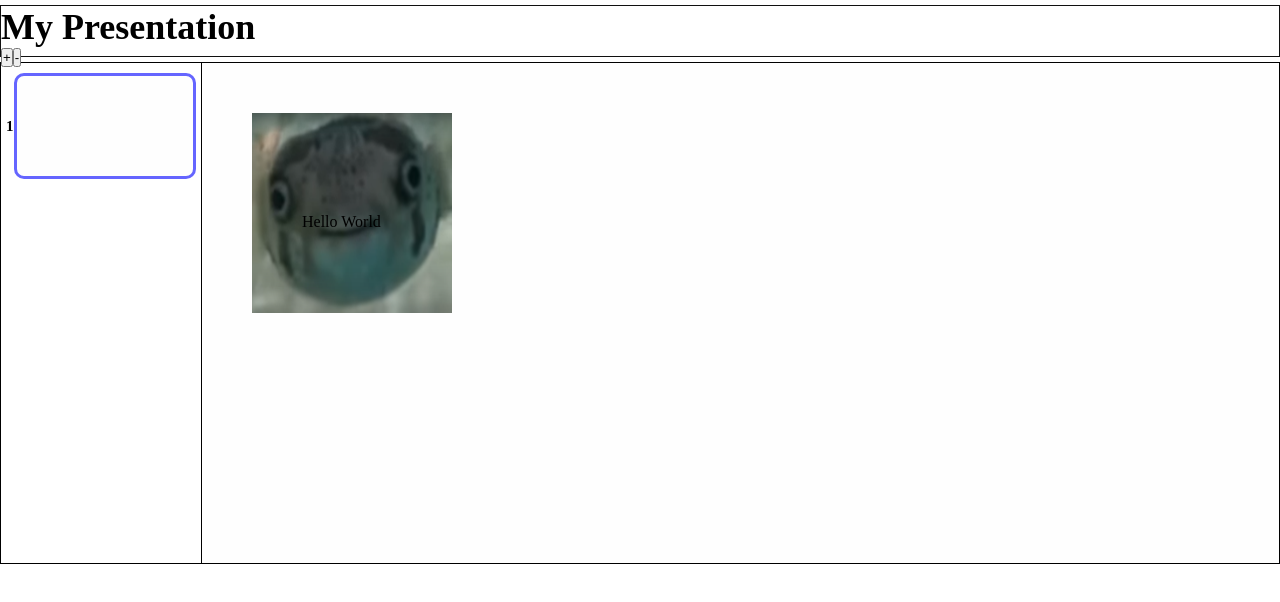
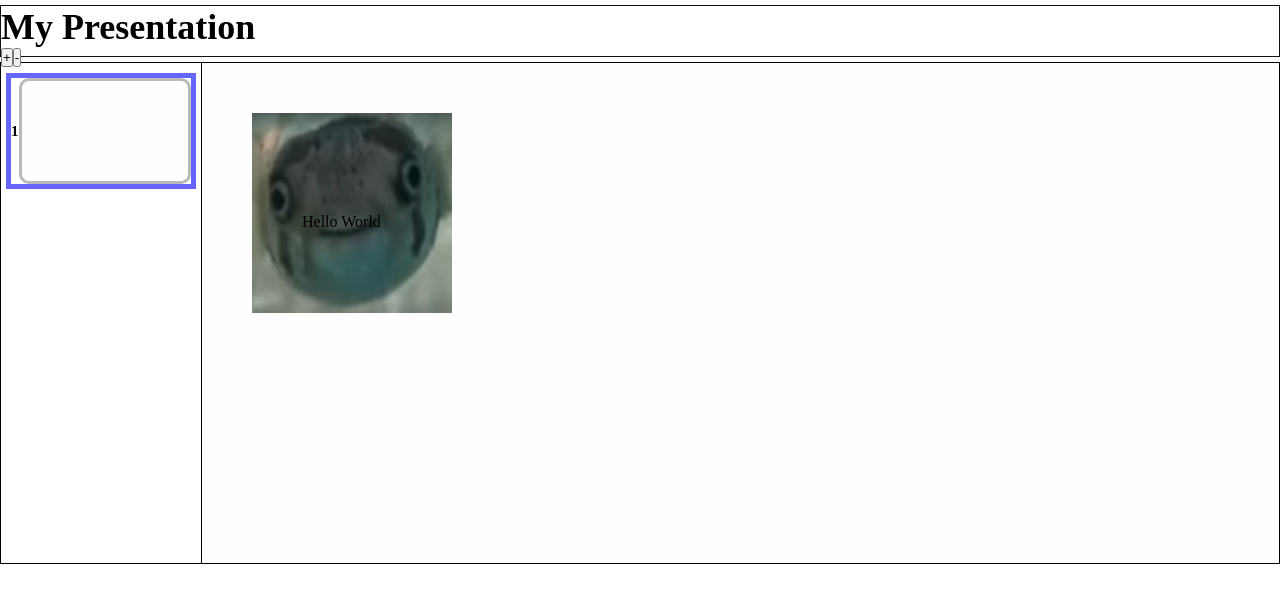
Before and after one commit to YaNeVLAD/Frontend_React, a React (Vite) app: page / in a window 1280 px wide. Shown: the top 602 px of the page. Built offline with nearby package versions, Linux system fonts and the light colour scheme.

Commit message:
Оставил превью. Буду делать отображение на канвасе

```diff
--- a/src/App.tsx
+++ b/src/App.tsx
@@ -21,7 +21,8 @@ function App(appProps: AppProps) {
           id={presentation.selection.selectedSlide.id}
           selectedObjectId={presentation.selection.selectedObject?.id}
           objects={presentation.selection.selectedSlide.objects}
-          background={presentation.selection.selectedSlide.background} />
+          background={presentation.selection.selectedSlide.background}
+          scale={1} />
       </div>
     </>
   )
--- a/src/components/slide/Slide.tsx
+++ b/src/components/slide/Slide.tsx
@@ -7,10 +7,12 @@ type SlideProps = {
     selectedObjectId: string | undefined,
     objects: Array<TextAreaType | ImageType>
     background: SolidColor | GradientColor | ImageSrc,
+    scale: number,
 }
 
 //Порешать превью. Сделать её слайдом. В каждый слайд и объект прокидывать scale
 function Slide(slideProps: SlideProps) {
+
     const slideStyle = {
         backgroundColor: '',
         backgroundImage: '',
--- a/src/storage/functions.ts
+++ b/src/storage/functions.ts
@@ -39,13 +39,19 @@ function deleteSlide(presentation: PresentationType): PresentationType {
 
     const presentationCopy = { ...presentation }
     const slides = presentationCopy.slides
-    slides.splice(index, 1)
+    const modSlides = slides.slice(0, slides.length)
+    const deletedSlides = modSlides.splice(index, 1)
+    let deletedIndex = slides.indexOf(deletedSlides[0])
+
+    if (deletedIndex == modSlides.length) {
+        deletedIndex--
+    }
 
     return {
         ...presentationCopy,
-        slides: slides,
+        slides: modSlides,
         selection: {
-            selectedSlide: slides[slides.length - 1],
+            selectedSlide: modSlides[deletedIndex],
             selectedObject: undefined
         }
     }
--- a/src/views/slideCollection/SlideCollection.tsx
+++ b/src/views/slideCollection/SlideCollection.tsx
@@ -9,7 +9,7 @@ type SlideCollectionProps = {
 
 function SlideCollection(slideCollectionProps: SlideCollectionProps) {
     const selectedSlideStyle = {
-        borderColor: '#6565FF',
+        border: 'solid 5px #6565FF',
     }
 
     return (
@@ -19,7 +19,7 @@ function SlideCollection(slideCollectionProps: SlideCollectionProps) {
                     <div
                         key={slide.id}
                         className={style.slideCollectionItemDiv}
-                        style={selectedSlideStyle}>
+                        style={slideCollectionProps.selectedSlideId == slide.id ? selectedSlideStyle : {}}>
 
                         <h3 className={style.slideCollectionItemTitle}>
                             {slideCollectionProps.slides.indexOf(slide) + 1}
@@ -28,7 +28,6 @@ function SlideCollection(slideCollectionProps: SlideCollectionProps) {
                         <SlidePreview
                             key={slide.id}
                             id={slide.id}
-                            selectedSlideId={slideCollectionProps.selectedSlideId}
                             background={slide.background} />
 
                     </div>
--- a/src/views/slidePreview/SlidePreview.tsx
+++ b/src/views/slidePreview/SlidePreview.tsx
@@ -5,7 +5,6 @@ import style from './SlidePreview.module.css'
 
 type SlidePreviewProps = {
     id: string,
-    selectedSlideId: string,
     background: ImageSrc | SolidColor | GradientColor
 }
 
@@ -17,7 +16,6 @@ function SlidePreview(slidePreviewProps: SlidePreviewProps) {
     const slidePreviewStyle = {
         backgroundColor: '',
         backgroundImage: '',
-        borderColor: '',
     }
 
     switch (slidePreviewProps.background.type) {
@@ -38,10 +36,6 @@ function SlidePreview(slidePreviewProps: SlidePreviewProps) {
             }
     }
 
-    if (slidePreviewProps.id == slidePreviewProps.selectedSlideId) {
-        slidePreviewStyle.borderColor = '#6565FF'
-    }
-
     return (
         <div
             className={style.slide_preview}
```
